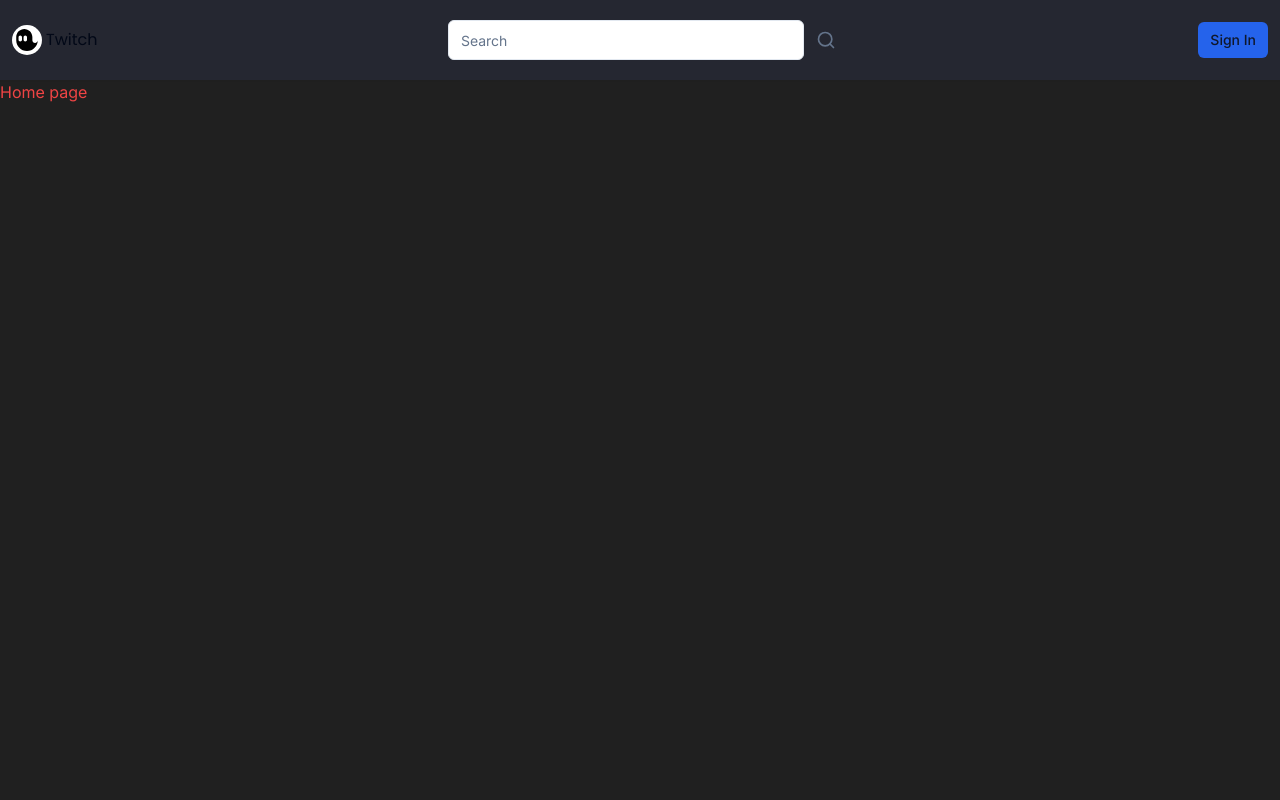
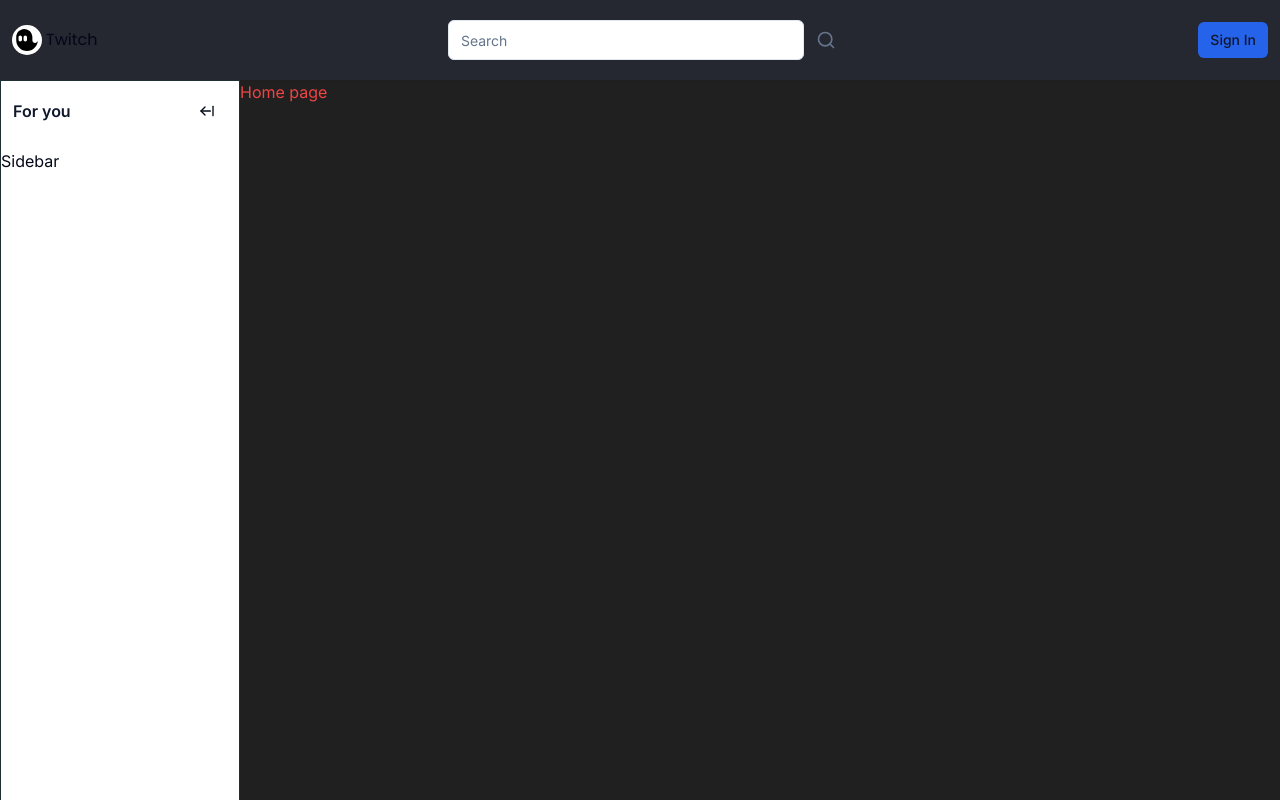
Before and after one commit to 01Sriharsha/streamgaze, a Next.js app: page / in a window 1280 px wide. Built offline with nearby package versions, Linux system fonts and the light colour scheme; no server answers.

Commit message:
added sidebar

```diff
--- a/package.json
+++ b/package.json
@@ -13,6 +13,7 @@
     "@clerk/themes": "^1.7.9",
     "@prisma/client": "^5.8.0",
     "@radix-ui/react-slot": "^1.0.2",
+    "@radix-ui/react-tooltip": "^1.0.7",
     "class-variance-authority": "^0.7.0",
     "clsx": "^2.1.0",
     "lucide-react": "^0.309.0",
@@ -23,7 +24,9 @@
     "react-dom": "^18",
     "svix": "^1.15.0",
     "tailwind-merge": "^2.2.0",
-    "tailwindcss-animate": "^1.0.7"
+    "tailwindcss-animate": "^1.0.7",
+    "usehooks-ts": "^2.9.2",
+    "zustand": "^4.4.7"
   },
   "devDependencies": {
     "@types/node": "^20",
--- a/src/app/(browse)/_components/navbar/index.tsx
+++ b/src/app/(browse)/_components/navbar/index.tsx
@@ -3,7 +3,7 @@
 import { Search } from "./search";
 import { Actions } from "./actions";
 
-export default function Navbar() {
+export const Navbar = () => {
   return (
     <nav className="fixed top-0 w-full h-20 z-49 bg-[#252731] px-3 lg:pg-4 flex justify-between items-center gap-2 shadow-sm">
       <Logo />
@@ -11,4 +11,4 @@
       <Actions />
     </nav>
   );
-}
+};
--- /dev/null
+++ b/src/app/(browse)/_components/sidebar/container.tsx
@@ -0,0 +1,32 @@
+"use client";
+
+import { cn } from "@/lib/utils";
+import { useSidebar } from "@/store/use-sidebar";
+import { useEffect } from "react";
+import { useMediaQuery } from "usehooks-ts";
+
+type ContainerProps = {
+  children: React.ReactNode;
+};
+
+export const Conatiner = ({ children }: ContainerProps) => {
+  const { collapsed, onCollapse, onExpand } = useSidebar((state) => state);
+
+  const matches = useMediaQuery("(max-width:1024px)");
+
+  useEffect(() => {
+    if (matches) {
+      onCollapse();
+    } else {
+      onExpand();
+    }
+  }, [matches, onCollapse, onExpand]);
+
+  return (
+    <div
+      className={cn("flex-1", collapsed ? "ml-[70px]" : "ml-[70px] lg:ml-60")}
+    >
+      {children}
+    </div>
+  );
+};
--- /dev/null
+++ b/src/app/(browse)/_components/sidebar/hint.tsx
@@ -0,0 +1,34 @@
+"use client";
+
+import {
+  Tooltip,
+  TooltipContent,
+  TooltipProvider,
+  TooltipTrigger,
+} from "@/components/ui/tooltip";
+import { ReactNode } from "react";
+
+type HintProps = {
+  children: ReactNode;
+  label: string;
+  asChild?: boolean;
+  side?: "left" | "right" | "top" | "bottom";
+  align?: "start" | "center" | "end";
+};
+
+export const Hint = ({ children, label, align, asChild, side }: HintProps) => {
+  return (
+    <TooltipProvider>
+      <Tooltip>
+        <TooltipTrigger asChild={asChild}>{children}</TooltipTrigger>
+        <TooltipContent
+          className="text-black bg-white"
+          align={align}
+          side={side}
+        >
+          <p className="font-semibold">{label}</p>
+        </TooltipContent>
+      </Tooltip>
+    </TooltipProvider>
+  );
+};
--- /dev/null
+++ b/src/app/(browse)/_components/sidebar/index.tsx
@@ -0,0 +1,12 @@
+import React from "react";
+import { Wrapper } from "./wrapper";
+import { Toggle } from "./toggle";
+
+export const Sidebar = () => {
+  return (
+    <Wrapper>
+      <Toggle />
+      Sidebar
+    </Wrapper>
+  );
+}
--- /dev/null
+++ b/src/app/(browse)/_components/sidebar/toggle.tsx
@@ -0,0 +1,35 @@
+"use client";
+
+import { Button } from "@/components/ui/button";
+import { useSidebar } from "@/store/use-sidebar";
+import { ArrowLeftFromLine, ArrowRightFromLine } from "lucide-react";
+import { Hint } from "./hint";
+
+export const Toggle = () => {
+  const { collapsed, onCollapse, onExpand } = useSidebar((state) => state);
+
+  const label = collapsed ? "Expand" : "Collapse";
+
+  return (
+    <div>
+      {!collapsed ? (
+        <div className="p-3 mb-2 flex items-center w-full justify-between">
+          <p className="font-semibold text-primary">For you</p>
+          <Hint label={label} side="right" asChild>
+            <Button size="sm" variant={"ghost"} onClick={onCollapse}>
+              <ArrowLeftFromLine className="h-4 w-4" />
+            </Button>
+          </Hint>
+        </div>
+      ) : (
+        <div className="hidden md:flex w-full items-center justify-center mb-4 pt-4">
+          <Hint label={label} side="right" asChild>
+            <Button variant={"ghost"} size={"sm"} onClick={onExpand}>
+              <ArrowRightFromLine className="h-4 w-4" />
+            </Button>
+          </Hint>
+        </div>
+      )}
+    </div>
+  );
+};
--- /dev/null
+++ b/src/app/(browse)/_components/sidebar/wrapper.tsx
@@ -0,0 +1,18 @@
+"use client";
+
+import { cn } from "@/lib/utils";
+import { useSidebar } from "@/store/use-sidebar";
+
+type WrapperProps = {
+  children: React.ReactNode;
+};
+
+export const Wrapper = ({ children }: WrapperProps) => {
+  const { collapsed } = useSidebar((state) => state);
+
+  return (
+    <aside className={cn("fixed left-0 flex flex-col w-60 h-full bg-background border border-[#202E35] z-50" , collapsed && "w-[70px]")}>
+      {children}
+    </aside>
+  );
+};
--- a/src/app/(browse)/layout.tsx
+++ b/src/app/(browse)/layout.tsx
@@ -1,11 +1,16 @@
-import React, { ReactNode } from "react";
-import Navbar from "./_components/navbar";
+import { ReactNode } from "react";
+import { Navbar } from "./_components/navbar";
+import { Sidebar } from "./_components/sidebar";
+import { Conatiner } from "./_components/sidebar/container";
 
 export default function BrowseLayout({ children }: { children: ReactNode }) {
   return (
     <>
       <Navbar />
-      <div className="flex h-full pt-20">{children}</div>
+      <div className="flex h-full pt-20">
+        <Sidebar />
+        <Conatiner>{children}</Conatiner>
+      </div>
     </>
   );
 }
--- /dev/null
+++ b/src/components/ui/tooltip.tsx
@@ -0,0 +1,30 @@
+"use client"
+
+import * as React from "react"
+import * as TooltipPrimitive from "@radix-ui/react-tooltip"
+
+import { cn } from "@/lib/utils"
+
+const TooltipProvider = TooltipPrimitive.Provider
+
+const Tooltip = TooltipPrimitive.Root
+
+const TooltipTrigger = TooltipPrimitive.Trigger
+
+const TooltipContent = React.forwardRef<
+  React.ElementRef<typeof TooltipPrimitive.Content>,
+  React.ComponentPropsWithoutRef<typeof TooltipPrimitive.Content>
+>(({ className, sideOffset = 4, ...props }, ref) => (
+  <TooltipPrimitive.Content
+    ref={ref}
+    sideOffset={sideOffset}
+    className={cn(
+      "z-50 overflow-hidden rounded-md border bg-popover px-3 py-1.5 text-sm text-popover-foreground shadow-md animate-in fade-in-0 zoom-in-95 data-[state=closed]:animate-out data-[state=closed]:fade-out-0 data-[state=closed]:zoom-out-95 data-[side=bottom]:slide-in-from-top-2 data-[side=left]:slide-in-from-right-2 data-[side=right]:slide-in-from-left-2 data-[side=top]:slide-in-from-bottom-2",
+      className
+    )}
+    {...props}
+  />
+))
+TooltipContent.displayName = TooltipPrimitive.Content.displayName
+
+export { Tooltip, TooltipTrigger, TooltipContent, TooltipProvider }
--- /dev/null
+++ b/src/store/use-sidebar.ts
@@ -0,0 +1,13 @@
+import { create } from "zustand";
+
+type SidebarStore = {
+  collapsed: boolean;
+  onExpand: () => void;
+  onCollapse: () => void;
+};
+
+export const useSidebar = create<SidebarStore>((set) => ({
+  collapsed: false,
+  onExpand: () => set(() => ({ collapsed: false })),
+  onCollapse: () => set(() => ({ collapsed: true })),
+}));
```
Also changed, not shown: 1 other file (tests, documents, lock files or other folders).
